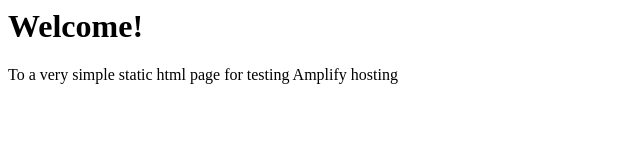
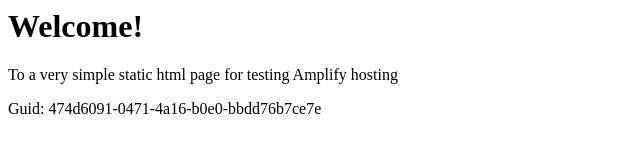
Before and after one commit to aws-aemilia-syd/Github-PR-Commit-Integration-Test-DoNotTouch-GithubWebhookPreviewCanaryTest-v1-prod-ap-southeast-2, a website: page src/index.html in a window 1280 px wide. Shown: the whole page, without its empty margins (0-640 px from the left). Drawn offline with Linux system fonts and the light colour scheme.

Commit message:
commit from integ tests

```diff
--- a/src/index.html
+++ b/src/index.html
@@ -1,3 +1,5 @@
+
+
 <html lang="en">
 
 <head>
@@ -10,6 +12,6 @@
 <body>
     <h1>Welcome!</h1>
     <p>To a very simple static html page for testing Amplify hosting</p>
-</body>
+    <p>Guid: 474d6091-0471-4a16-b0e0-bbdd76b7ce7e</p></body>
 
 </html>
```
